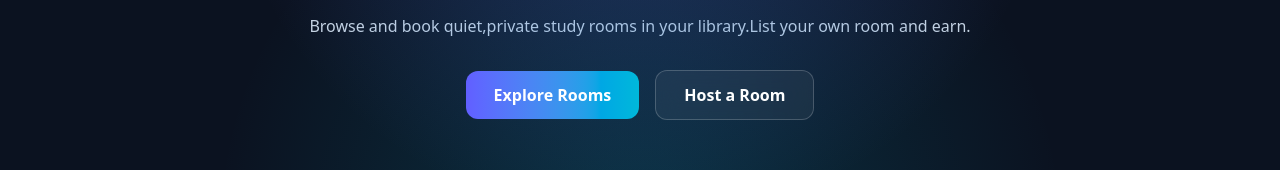
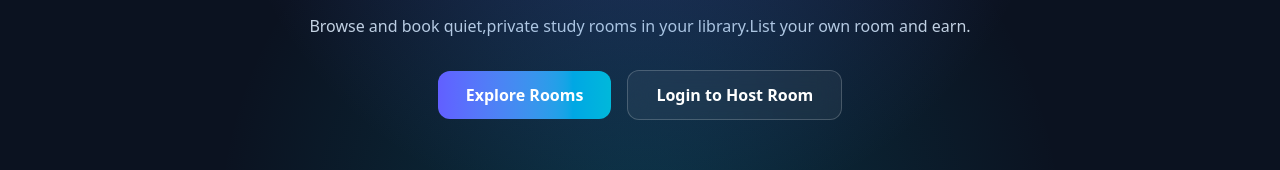
Before and after one commit to Avishek-Pratyay/StudyNook-client-side, a Next.js app: page / in a window 1280 px wide. Shown: the part 274-444 px from the top of the page. Built offline with nearby package versions, Linux system fonts and the light colour scheme; no server answers.

Commit message:
hosting room complete

```diff
--- a/app/page.js
+++ b/app/page.js
@@ -1,12 +1,14 @@
 "use client";
 
-import { useEffect, useState } from "react";
+import { useEffect, useState, useContext } from "react";
 import axios from "axios";
 import Link from "next/link";
 import API from "@/lib/api";
+import { AuthContext } from "@/providers/AuthProvider";
 
 export default function HomePage() {
   const [rooms, setRooms] = useState([]);
+  const { user } = useContext(AuthContext);
 
   useEffect(() => {
     document.title = "StudyNook – Smart Study Rooms";
@@ -51,10 +53,10 @@ export default function HomePage() {
           </Link>
 
           <Link
-    href="/add-room"
+            href={user ? "/add-room" : "/login?redirect=/add-room"}
             className="relative z-20 inline-block px-7 py-3 rounded-xl font-semibold border border-white/20 text-white bg-white/5 backdrop-blur-md hover:bg-white/10 hover:scale-105 hover:border-cyan-400 transition-all duration-300 cursor-pointer"
           >
-    Host a Room
+            {user ? "Host a Room" : "Login to Host Room"}
           </Link>
 
         </div>
@@ -101,13 +103,11 @@ export default function HomePage() {
               className="card overflow-hidden hover:scale-[1.02] transition duration-300"
             >
 
-              {/* image */}
               <img
                 src={room.image || "/default.png"}
                 className="h-48 w-full object-cover"
               />
 
-              {/* content */}
               <div className="p-5">
 
                 <h3 className="text-lg font-bold">
@@ -118,7 +118,6 @@ export default function HomePage() {
                   {room.description?.slice(0, 100)}...
                 </p>
 
-                {/* info */}
                 <div className="mt-3 text-sm text-slate-300 space-y-1">
                   <p>Floor: {room.floor}</p>
                   <p>Capacity: {room.capacity} people</p>
@@ -126,6 +125,7 @@ export default function HomePage() {
                     ${room.hourlyRate}/hr
                   </p>
                 </div>
+
                 <div className="flex flex-wrap gap-2 mt-3">
                   {room.amenities?.slice(0, 3).map((item, index) => (
                     <span
@@ -143,7 +143,6 @@ export default function HomePage() {
                   )}
                 </div>
 
-                {/* button */}
                 <Link
                   href={`/rooms/${room._id}`}
                   className="mt-4 block text-center bg-gradient-to-r from-indigo-500 to-cyan-500 py-2 rounded-xl font-semibold hover:opacity-90 transition"
```
Lines whose indentation alone changed are shown as unchanged.
